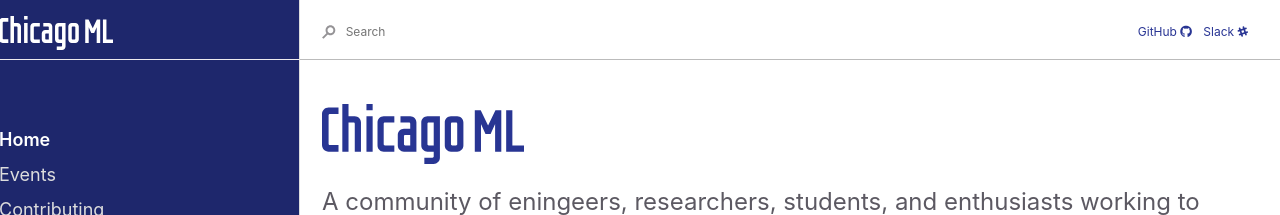
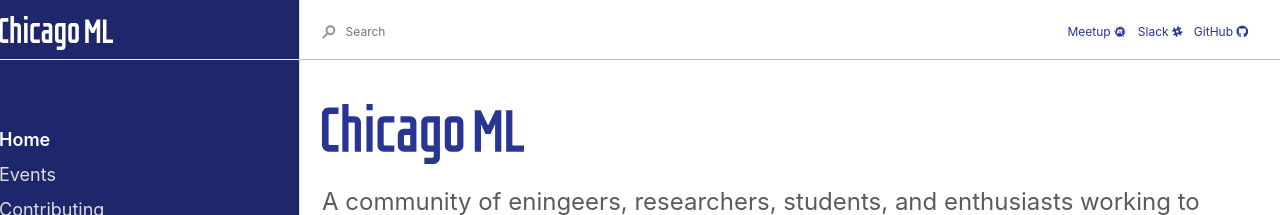
Before and after one commit to gar1t/ChicagoML, a Jekyll site: the page built from index.md, in a window 1280 px wide. Shown: the top 215 px of the page. Built offline with Jekyll 4.4.1, drawn with Linux system fonts in a browser that asks for light colours.

Commit message:
Link to meetup at top

```diff
--- a/_config.yml
+++ b/_config.yml
@@ -23,9 +23,12 @@ badge_colors:
   - red
   - purple
 aux_links:
+  - name: Meetup
+    url: https://meetup.com/Chicago-ML
+    icon_class: 'fab fa-meetup'
+  - name: Slack
+    url: https://bit.ly/2S0zFAP
+    icon_class: 'fab fa-slack-hash'
   - name: GitHub
     url: 'https://github.com/gar1t/ChicagoML'
     icon_class: 'fab fa-github'
-  - name: Slack
-    url: https://bit.ly/2S0zFAP
-    icon_class: 'fab fa-slack-hash'
```
